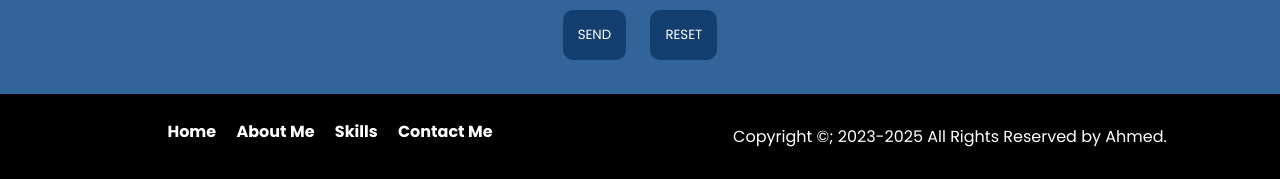
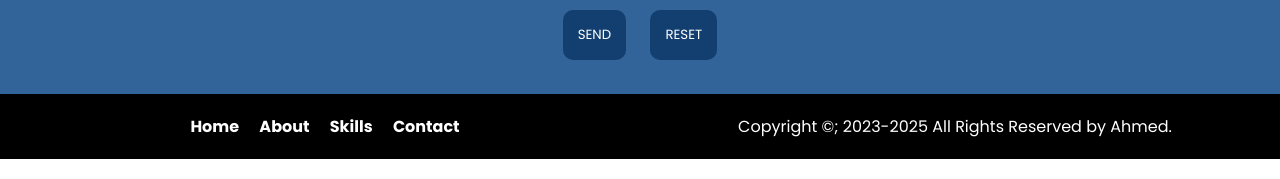
Before and after one commit to iamahmed2005/My-portfolio, a plain HTML site: page index.html in a window 1280 px wide. Shown: the part 2390-2569 px from the top of the page. Drawn offline with Linux system fonts and the light colour scheme.

Commit message:
Add files via upload

```diff
--- a/css/style.css
+++ b/css/style.css
@@ -479,12 +479,12 @@ textarea {
     background-color: black;
     color: white;
     width: 100%;
-    padding: 20px;
+    padding: 10px;
     text-align: center;
 }
 
 .footer-menu{
-    padding: 5px;
+    padding: 10px;
 }
 
 .footer-text{
--- a/index.html
+++ b/index.html
@@ -228,9 +228,9 @@
     <div class="footer">
         <div class="footer-menu col-6">
             <a href="#go-header">Home</a>
-            <a href="#about-id">About Me</a>
+            <a href="#about-id">About</a>
             <a href="#skill-section">Skills</a>
-            <a href="#contact-me">Contact Me</a>
+            <a href="#contact-me">Contact</a>
         </div>
         <div class="footer-text col-6">
             Copyright &copy;; 2023-2025 All Rights Reserved by Ahmed.
```
